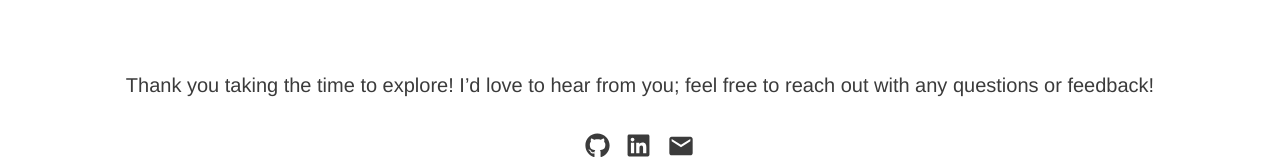
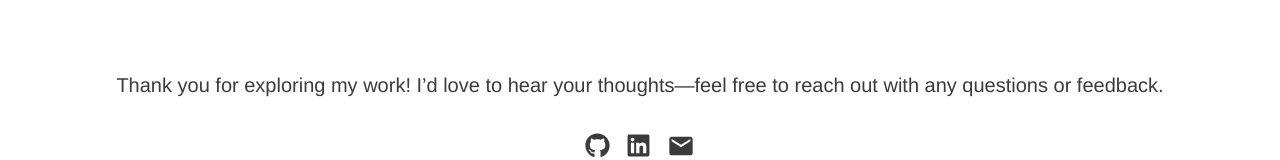
Before and after one commit to Amoghavarsha-Rao/portfolio-v1.0, a React (Vite) app: page / in a window 1280 px wide. Shown: the part 3283-3443 px from the top of the page. Built offline with nearby package versions, Linux system fonts and the light colour scheme.

Commit message:
footer content changed

```diff
--- a/src/components/Contact.jsx
+++ b/src/components/Contact.jsx
@@ -15,7 +15,7 @@ const Contact = () => {
           color: "#3B3B3B",
         }}
       >
-        Thank you taking the time to explore! I’d love to hear from you; feel free to reach out with any questions or feedback!
+        Thank you for exploring my work! I’d love to hear your thoughts—feel free to reach out with any questions or feedback.
       </p>
 
 
```
